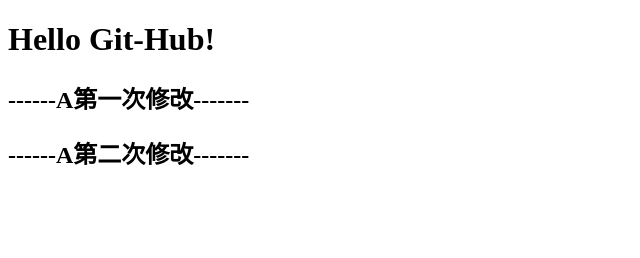
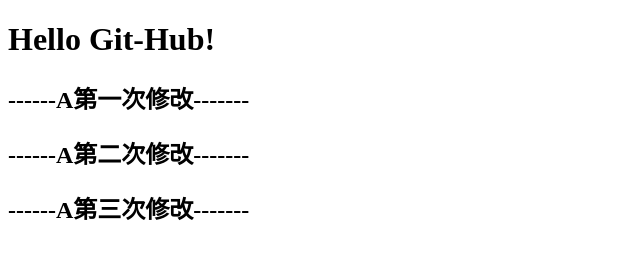
Before and after one commit to 824852963/git-practice, a plain HTML site: page index.html in a window 1280 px wide. Shown: the whole page, without its empty margins (0-640 px from the left). Drawn offline with Linux system fonts and the light colour scheme.

Commit message:
角色A第四次提交

```diff
--- a/index.html
+++ b/index.html
@@ -11,6 +11,8 @@
     <h1>Hello Git-Hub!</h1>
     <h2>------A第一次修改-------</h2>
     <h2>------A第二次修改-------</h2>
+    <h2>------A第三次修改-------</h2>
+
 </body>
 
 </html>
```
